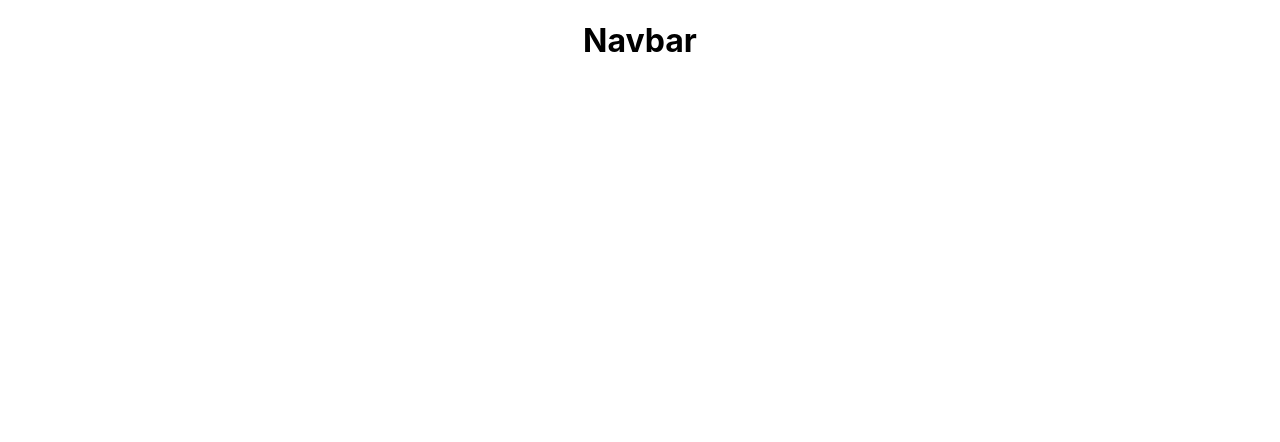
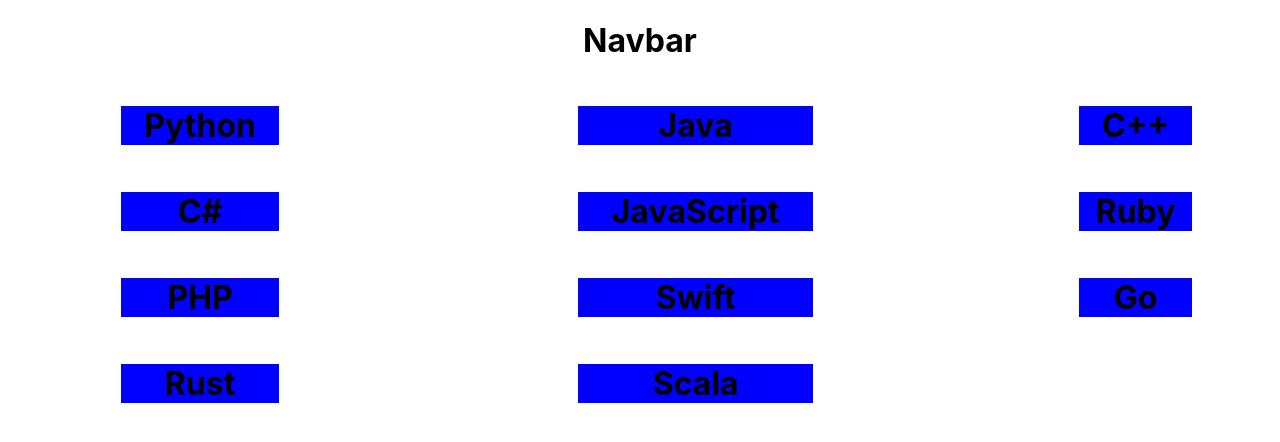
Before and after one commit to TheYearIsTwentyGX/phase-2-project, a React (Create React App) app: page / in a window 1280 px wide. Shown: the top 442 px of the page. Built offline with nearby package versions, Linux system fonts and the light colour scheme.

Commit message:
Added LangCard+LangList, basic LangList framework

```diff
--- a/src/Components/App.js
+++ b/src/Components/App.js
@@ -1,15 +1,28 @@
 import React, {useState, useEffect} from 'react';
 import '../App.css';
 import Navbar from './Navbar';
+import LangList from './LangList';
 
 function App() {
 
-  // useEffect(() => {
-  //   fetch('localhost:3000/langs')
-  // })
+  let test = [
+    {name: "Python"},
+    {name: "Java"},
+    {name: "C++"},
+    {name: "C#"},
+    {name: "JavaScript"},
+    {name: "Ruby"},
+    {name: "PHP"},
+    {name: "Swift"},
+    {name: "Go"},
+    {name: "Rust"},
+    //{name: "Kotlin"},
+    {name: "Scala"}
+  ];
   return (
     <div className="App">
       <Navbar></Navbar>
+      <LangList Langs={test}></LangList>
     </div>
   );
 }
--- /dev/null
+++ b/src/Components/LangCard.js
@@ -0,0 +1,12 @@
+import React from "react";
+import "../LangCard.css";
+
+function LangCard({props}) {
+    return (
+        <div className="LangCard">
+        <h1>{props.name}</h1>
+        </div>
+    );
+}
+
+export default LangCard;
--- /dev/null
+++ b/src/Components/LangList.js
@@ -0,0 +1,28 @@
+import React from "react";
+import LangCard from "./LangCard";
+import "../LangList.css";
+
+function LangList({ Langs }) {
+    let langRows = [];
+    console.log(Langs.length);
+    for (let i = 0; i < Langs.length; i++) {
+        if (i + 2 < Langs.length) {
+            langRows.push(Langs.slice(i, i + 3));
+        } else {
+            langRows.push(Langs.slice(i));
+        }
+        i += 2;
+    }
+
+    return (
+        <table className="LangList">
+            <tbody>
+                {langRows.map(row =>
+                (<tr>
+                    {row.map(lang => <td><LangCard key={lang.name} props={lang}></LangCard></td>)}
+                </tr>))}
+            </tbody>
+        </table>);
+}
+
+export default LangList;
--- /dev/null
+++ b/src/LangCard.css
@@ -0,0 +1,5 @@
+.LangCard {
+    background-color: blue;
+    width: 40%;
+    margin-left: 30%;
+}
--- /dev/null
+++ b/src/LangList.css
@@ -0,0 +1,3 @@
+.LangList {
+    width: 100%;
+}
```
